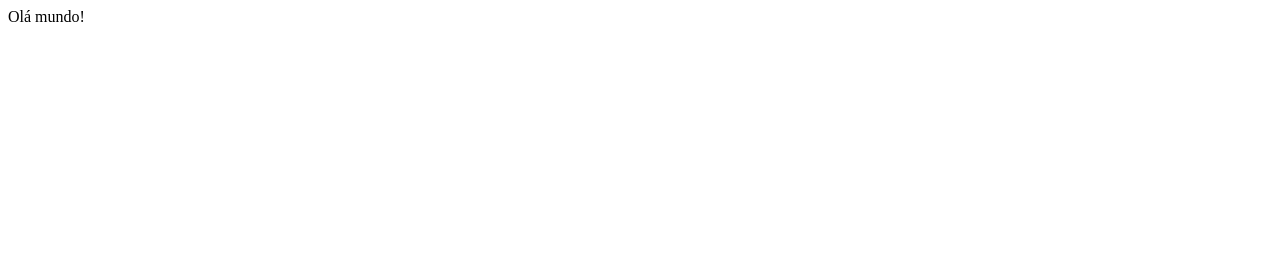
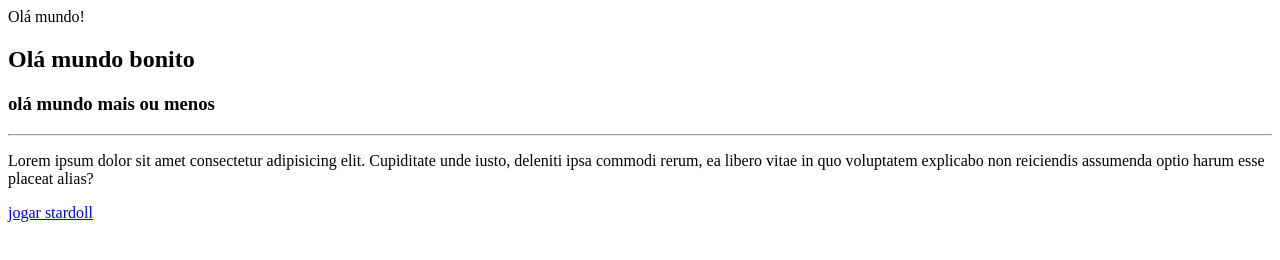
Before and after one commit to isabellascleite/modulo, a plain HTML site: page HTML/index.html in a window 1280 px wide. Drawn offline with Linux system fonts and the light colour scheme.

Commit message:
HTML/index.html

```diff
--- a/HTML/index.html
+++ b/HTML/index.html
@@ -9,4 +9,11 @@
 <body>
 Olá mundo!
 </body>
+<h2> Olá mundo bonito</h2>
+<h3>olá mundo mais ou menos</h3>
+<hr />
+<p>
+    Lorem ipsum dolor sit amet consectetur adipisicing elit. Cupiditate unde iusto, deleniti ipsa commodi rerum, ea libero vitae in quo voluptatem explicabo non reiciendis assumenda optio harum esse placeat alias?
+</P>
+<a href="https://www.stardoll.com/en/">jogar stardoll</a>
 </html>
```
